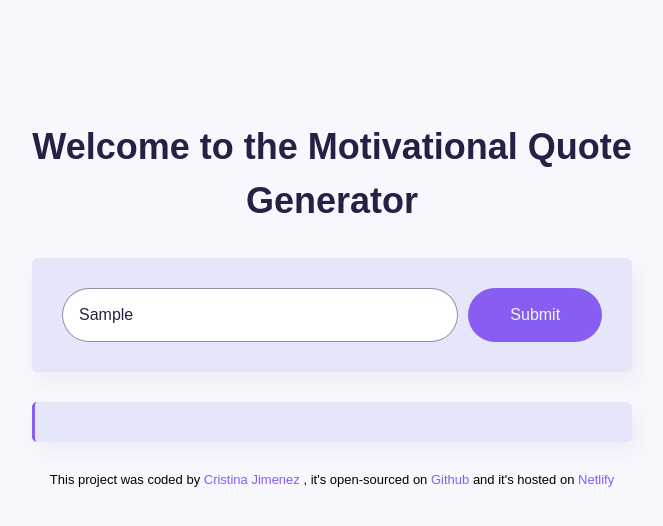
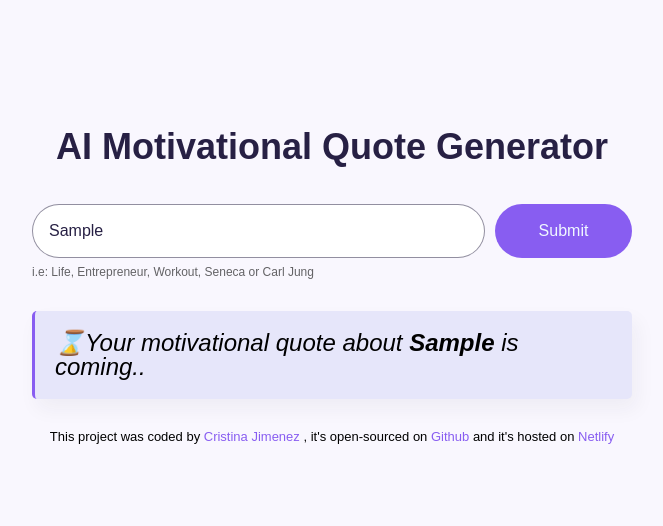
Before and after one commit to FreeSoulCris/AI-motivationalQuotes-project, a plain HTML site: page index.html in a window 1280 px wide. Both pictures are taken after typing "Sample" into the empty fields and a click on the input "Submit". Shown: the whole page, without its empty margins (308-971 px from the left). Drawn offline with nearby package versions, Linux system fonts and the light colour scheme; no server answers.

Commit message:
improved the UX

```diff
--- a/index.html
+++ b/index.html
@@ -11,13 +11,14 @@
   <body>
     <div class="container">
       <header>
-        <h1>Welcome to the Motivational Quote Generator</h1>
+        <h1>AI Motivational Quote Generator</h1>
       </header>
       <main>
+        <div class="form-container">
           <form action="" id="quote-generator-form">
             <input
               type="text"
-            placeholder="Enter the topic of the motivational quote"
+              placeholder="Enter the topic of a motivational quote"
               autofocus
               required
               autocomplete="off"
@@ -28,7 +29,11 @@
 
             <input type="submit" value="Submit" class="form-btn" />
           </form>
-        <div class="motivational-quote" id="quote"></div>
+          <div class="hint">
+            i.e: Life, Entrepreneur, Workout, Seneca or Carl Jung
+          </div>
+        </div>
+        <div class="motivational-quote hidden" id="quote"></div>
       </main>
 
       <footer>
--- a/src/index.js
+++ b/src/index.js
@@ -20,6 +20,10 @@ function generateQuote(event) {
     "You are an awesome and acclaimed life motivational coach who love and have the mission to help and inspire people with short but powerful quotes. Make sure to follow the user prompts to answer with the most accurate quote. Please respect the user language or idiom and respond in the same language as the user prompts. At the end of the quote, it's important to Sign it with the name of the real author.";
   let apiURL = `https://api.shecodes.io/ai/v1/generate?prompt=${prompt}&context=${context}&key=${apiKey}`;
 
+  let quoteElement = document.querySelector("#quote");
+  quoteElement.classList.remove("hidden");
+  quoteElement.innerHTML = `<div class="blink">⌛Your motivational quote about <strong> ${promptInput.value} </strong> is coming..</div> `;
+
   console.log(`generating your quote, be patient :`);
   console.log(`Prompt: ${prompt}`);
   console.log(`Context: ${context}`);
--- a/src/style.css
+++ b/src/style.css
@@ -24,15 +24,23 @@ h1 {
   text-align: center;
 }
 
+form-container {
+  background-color: lavender;
+  margin-bottom: 30px;
+  padding: 30px;
+  border-radius: 5px;
+  box-shadow: 5px 10px 20px rgba(39, 32, 68, 0.05);
+}
 form {
-  padding: 30px;
-  background-color: lavender;
-  border-radius: 5px;
   display: flex;
-  box-shadow: 5px 10px 20px rgba(39, 32, 68, 0.05);
-  margin-bottom: 30px;
 }
 
+.hint {
+  line-height: 1.5;
+  font-size: 12px;
+  margin-top: 5px;
+  opacity: 0.6;
+}
 .prompt {
   padding: 16px;
   border: 1px solid rgba(39, 33, 66, 0.5);
@@ -63,6 +71,27 @@ form {
   border-radius: 5px;
   box-shadow: 5px 10px 20px rgba(39, 32, 68, 0.05);
   border-left: 3px solid rgb(136, 93, 241);
+  margin-top: 30px;
+}
+
+.hidden {
+  display: none;
+}
+
+@keyframes blink-animation {
+  to {
+    visibility: hidden;
+  }
+}
+
+@-webkit-keyframes blink-animation {
+  to {
+    visibility: hidden;
+  }
+}
+.blink {
+  animation: blink-animation 1s steps(5, start) infinite;
+  -webkit-animation: blink-animation 1s steps (5, start) infinite;
 }
 
 footer {
```
Lines whose indentation alone changed are shown as unchanged.
